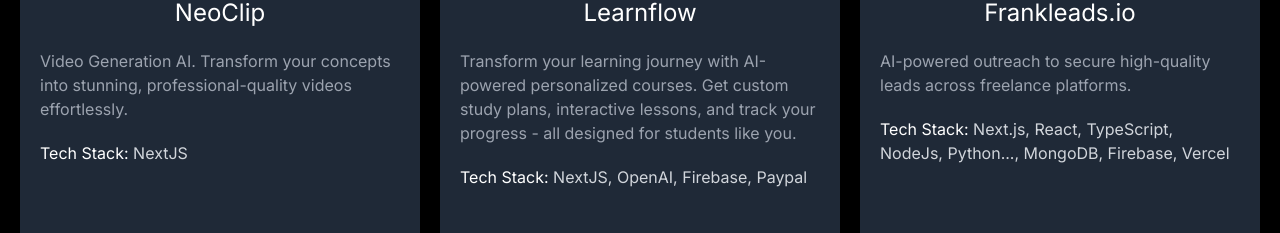
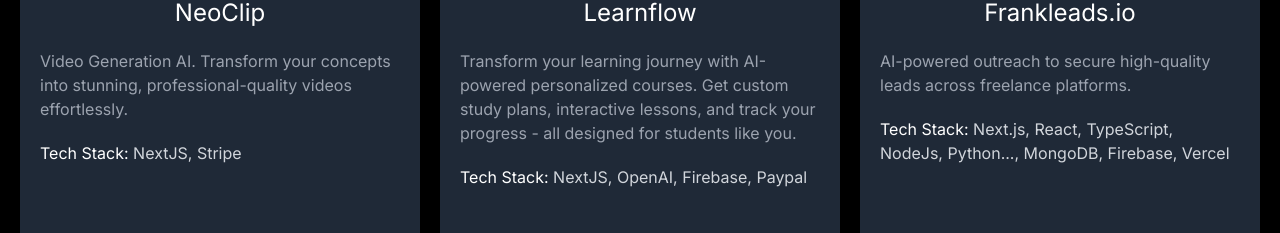
Before and after one commit to User-1289/portfolio, a Next.js app: page / in a window 1280 px wide. Shown: the part 1467-1700 px from the top of the page. Built offline with nearby package versions, Linux system fonts and the light colour scheme.

Commit message:
Update Projects.tsx

```diff
--- a/src/app/components/Projects.tsx
+++ b/src/app/components/Projects.tsx
@@ -6,7 +6,7 @@
         {
             name:"NeoClip",
             details:"Video Generation AI. Transform your concepts into stunning, professional-quality videos effortlessly.",
-            techStacks:"NextJS",
+            techStacks:"NextJS, Stripe",
             url:"https://neoclip.studio"
         },
         {
```
